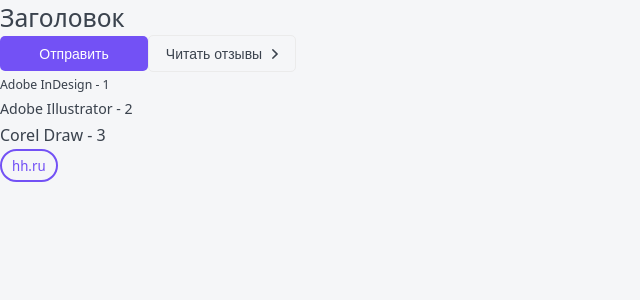
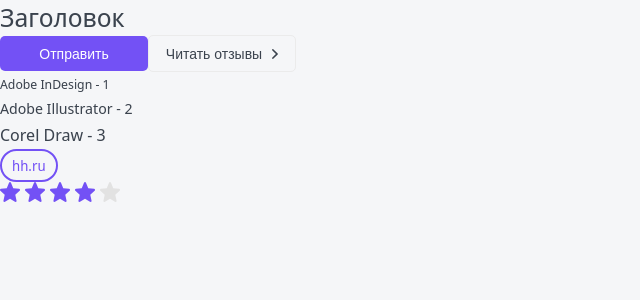
Before and after one commit to Nikita-belousovv/owl-top-ui, a Next.js app: page / in a window 1280 px wide. Shown: the top 300 px of the page, without its empty margins (0-640 px from the left). Built offline with nearby package versions, Linux system fonts and the light colour scheme.

Commit message:
feature: [OWL-003] - реализация компонента рейтинга

```diff
--- /dev/null
+++ b/components/Rating/Rating.module.css
@@ -0,0 +1,19 @@
+.filled svg {
+	fill: var(--primary);
+}
+
+.star {
+	display: inline-block;
+}
+
+.star svg {
+	margin-right: 5px;
+}
+
+.editable {
+	cursor: pointer;
+}
+
+.error svg {
+	stroke: var(--red);
+}
--- /dev/null
+++ b/components/Rating/Rating.tsx
@@ -0,0 +1,63 @@
+import React, { useState, useEffect, KeyboardEvent } from "react";
+
+import StarIcon from './star.svg';
+
+import { RatingProps } from "./Rating.props";
+
+import classNames from "classnames";
+import styles from './Rating.module.css';
+
+export const Rating = ({isEdit = false, rating, setRating, ...props}: RatingProps): JSX.Element => {
+
+	const [ratingArray, setRatingArray] = useState<JSX.Element[]>(new Array(5).fill(<></>));
+
+	const changeDispaly = (i: number) => {
+		if (!isEdit) return;
+
+		constructRating(i);
+	};
+
+	const addRating = (i: number) => {
+		if (!isEdit || !setRating) return;
+
+		setRating(i);
+	};
+
+	const handleSpace = (i: number, e: KeyboardEvent<HTMLSpanElement>) => {
+		if(e.code !== 'Space' || !setRating) return;
+
+		setRating(i);
+	};
+
+	const constructRating = (currentRating: number) => {
+		const updatedArray = ratingArray.map((r: JSX.Element, i: number) => {
+			return (
+				<span
+					className={classNames(styles.star, {
+						[styles.filled]: i < currentRating,
+						[styles.editable]: isEdit
+					})}
+					onMouseEnter={() => changeDispaly(i + 1)}
+					onMouseLeave={() => changeDispaly(rating)}
+					onClick={() => addRating(i + 1)}
+					tabIndex={isEdit ? 0 : -1}
+					onKeyDown={(e: KeyboardEvent<HTMLSpanElement>) => isEdit && handleSpace(i + 1, e)}
+				>
+					<StarIcon />
+				</span>
+			);
+		});
+
+		setRatingArray(updatedArray);
+	};
+
+	useEffect(() => {
+		constructRating(rating);
+	}, [rating]);
+
+    return (
+		<div {...props}>
+			{ratingArray.map((r, i) => <span key={i}>{r}</span>)}
+		</div>
+	);
+};
--- a/components/index.ts
+++ b/components/index.ts
@@ -2,3 +2,4 @@ export * from './Htag/Htag';
 export * from './Button/Button';
 export * from './Ptag/Ptag';
 export * from './Tag/Tag';
+export * from './Rating/Rating';
--- a/pages/index.tsx
+++ b/pages/index.tsx
@@ -1,9 +1,14 @@
+import React, { useState } from "react";
+
 import { Htag }   from "../components/Htag/Htag";
 import { Button } from "../components/Button/Button";
 import { Ptag } from "../components";
 import { Tag } from "../components";
+import { Rating } from "../components";
 
 export default function Home(): JSX.Element {
+
+  const [rating, setRating] = useState<number>(4);
 
   return (
     <div>
@@ -22,6 +27,8 @@ export default function Home(): JSX.Element {
       <Tag type="medium" color="primary">
         hh.ru
       </Tag>
+
+      <Rating isEdit rating={rating} setRating={setRating} />
     </div>
   );
 }
```
Also changed, not shown: components/Rating/Rating.props.ts (added, +7 -0 lines), components/Rating/star.svg (added).
